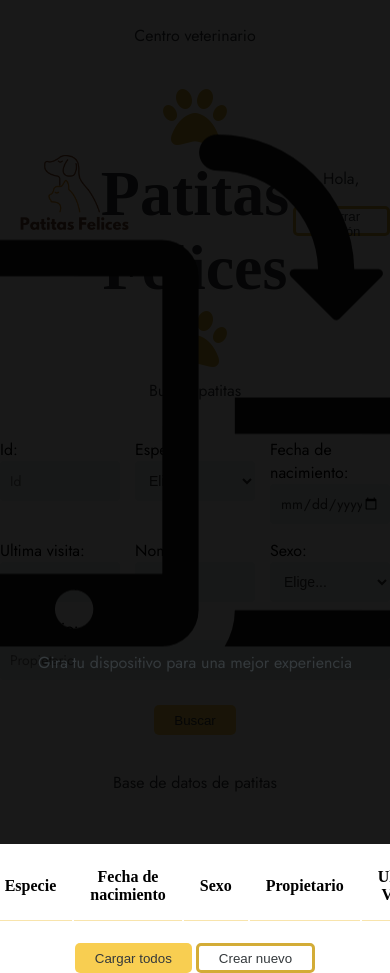
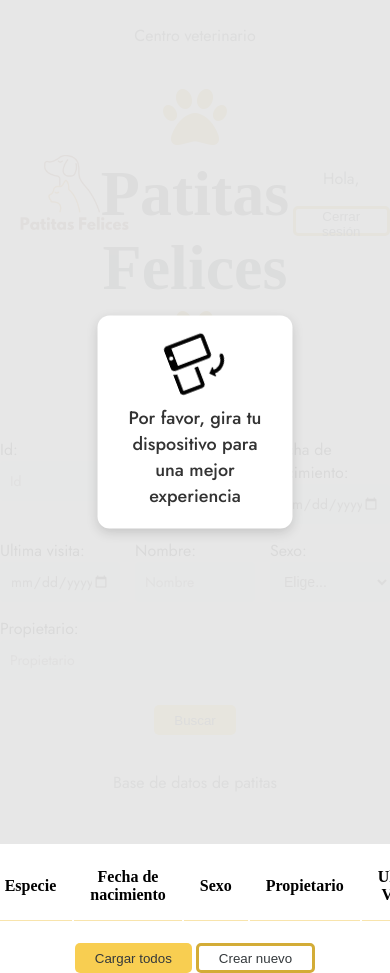
Before and after one commit to julia-martynovych/clinica-app, a website: page main.html in a window 390 px wide. Shown: the top 973 px of the page. Drawn offline with Linux system fonts and the light colour scheme; a web font is replaced by a local one.

Commit message:
change2 orientation on mobile, js, html y css

```diff
--- a/main.html
+++ b/main.html
@@ -3,6 +3,8 @@
 <head>
     <meta charset="UTF-8">
     <meta name="viewport" content="width=device-width, initial-scale=1.0">
+    <meta name="viewport" content="width=device-width, initial-scale=1.0, viewport-fit=cover, user-scalable=no">
+    <meta name="screen-orientation" content="landscape">
     <title>Patitas Felices</title>
     <link rel="stylesheet" href="style.css">
     <link rel="shortcut icon" href="./src/img/favicon.png" type="image/x-icon">
@@ -160,8 +162,15 @@
             </div>
             <div id="orientationMessage" class="orientation-warning">
                 <div class="content">
-                    <img src="./src/img/rotate-smartphone.png" alt="Rotar dispositivo">
-                    <p>Gira tu dispositivo para una mejor experiencia</p>
+                    <div class="rotation-icon">
+                        <!-- <svg width="80" height="80" viewBox="0 0 24 24" fill="none" xmlns="http://www.w3.org/2000/svg">
+                            <path d="M4 12C4 7.58172 7.58172 4 12 4C16.4183 4 20 7.58172 20 12" stroke="#333" stroke-width="2" stroke-linecap="round"/>
+                            <path d="M16 16L20 12L24 16" stroke="#333" stroke-width="2" stroke-linecap="round" stroke-linejoin="round"/>
+                            <rect x="10" y="12" width="4" height="8" rx="2" stroke="#333" stroke-width="2"/>
+                        </svg> -->
+                        <img class="rotation-image" src="./src/img/rotate-smartphone.png" alt="imagen de movil rotando">
+                    </div>
+                    <p class="message-text">Por favor, gira tu dispositivo para una mejor experiencia</p>
                 </div>
             </div>
     </main>
--- a/main.js
+++ b/main.js
@@ -280,15 +280,20 @@ document.addEventListener("DOMContentLoaded", function() {
   }
 });
 window.addEventListener("orientationchange", function() {
-    checkOrientation();
+    setTimeout(checkOrientation, 300); // Pequeño retraso para asegurar que la orientación ha cambiado
 });
 
+
+// Modal del movil
 function checkOrientation() {
     if (window.matchMedia("(orientation: portrait)").matches) {
-        // Mostrar mensaje o indicación visual
+        // Mostrar el aviso cuando esté en vertical
         document.getElementById("orientationMessage").style.display = "block";
+        document.body.style.overflow = "hidden"; // Bloquear el scroll
     } else {
+        // Ocultar el aviso cuando esté en horizontal
         document.getElementById("orientationMessage").style.display = "none";
+        document.body.style.overflow = "auto"; // Permitir scroll nuevamente
     }
 }
 
--- a/style.css
+++ b/style.css
@@ -278,7 +278,7 @@ height: 20px;
     left: 0;
     width: 100%;
     height: 100%;
-    background-color: rgba(0, 0, 0, 0.9);
+    background-color: rgba(230, 230, 230, 0.95); /* Gris claro con alta opacidad */
     z-index: 9999;
     text-align: center;
 }
@@ -288,12 +288,43 @@ height: 20px;
     top: 50%;
     left: 50%;
     transform: translate(-50%, -50%);
-    color: white;
+    padding: 20px;
+    border-radius: 12px;
+    background-color: white;
+    box-shadow: 0 4px 12px rgba(0, 0, 0, 0.15);
+}
+.rotation-image{
+    width: 50px;
+    height: 50px;
+}
+.rotation-icon {
+    margin: 0 auto 15px;
+    animation: pulse 1.5s infinite ease-in-out;
 }
 
-/* Mostrar solo en modo vertical y dispositivos móviles */
-@media (orientation: portrait) and (max-width: 768px) {
+.message-text {
+    color: #333;
+    font-size: 18px;
+    font-weight: 500;
+    margin: 0;
+}
+
+@keyframes pulse {
+    0% { transform: scale(1) rotate(0deg); }
+    50% { transform: scale(1.1) rotate(90deg); }
+    100% { transform: scale(1) rotate(0deg); }
+}
+
+/* Solo mostrar en modo vertical y en dispositivos móviles */
+@media screen and (orientation: portrait) and (max-width: 768px) {
     .orientation-warning {
         display: block;
     }
 }
+
+/* Ocultar en modo horizontal */
+@media screen and (orientation: landscape) {
+    .orientation-warning {
+        display: none !important;
+    }
+}
```
Also changed, not shown: 1 other file.
